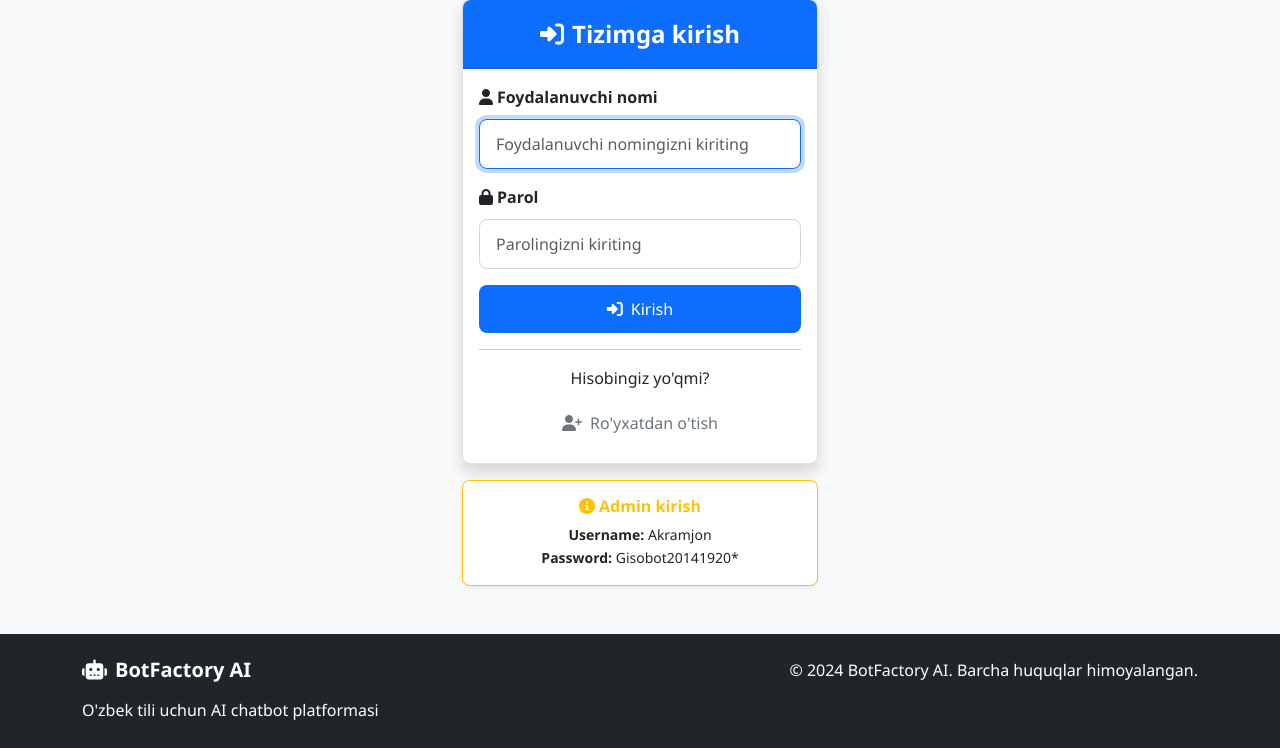
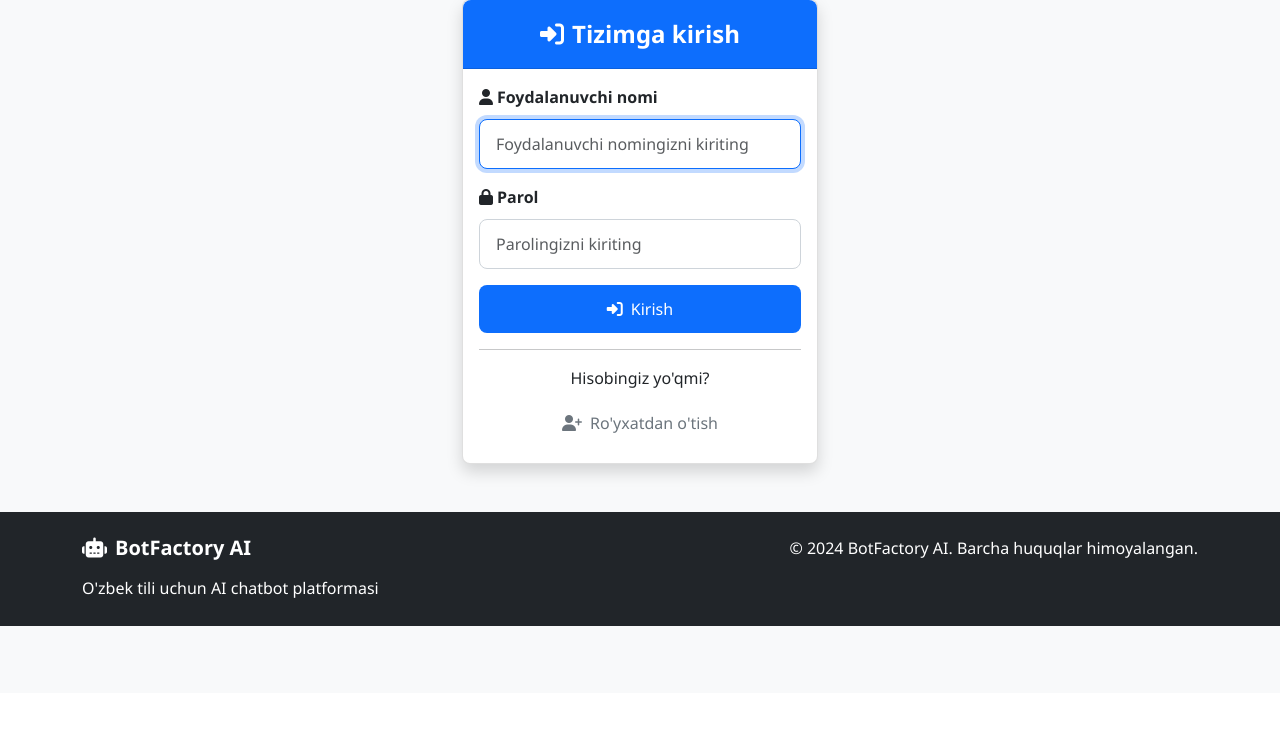
Before and after one commit to listdata001-collab/ChatbotFactory, a Flask app: page /auth/login in a window 1280 px wide. Shown: the part 107-855 px from the top of the page. After the commit the page ends 733 px from the top, so only its background shows below. Run offline with Flask 3, Linux system fonts and the light colour scheme; some libraries are stand-ins or nearby versions.

Commit message:
Remove demo credentials from login page
Remove the hardcoded admin username and password from the login template (templates/login.html).

Replit-Commit-Author: Agent
Replit-Commit-Session-Id: 83016cc9-2e36-4b39-b9e2-88295504f3b0
Replit-Commit-Checkpoint-Type: full_checkpoint
Replit-Commit-Screenshot-Url: https://storage.googleapis.com/screenshot-production-us-central1/7afe3c9b-1f88-4adb-8319-e7f343eee09d/83016cc9-2e36-4b39-b9e2-88295504f3b0/5WXAwEY

```diff
--- a/templates/login.html
+++ b/templates/login.html
@@ -46,19 +46,6 @@
                 </div>
             </div>
         </div>
-
-        <!-- Demo credentials for admin -->
-        <div class="card mt-3 border-warning">
-            <div class="card-body text-center">
-                <h6 class="card-title text-warning">
-                    <i class="fas fa-info-circle me-1"></i>Admin kirish
-                </h6>
-                <p class="card-text small">
-                    <strong>Username:</strong> Akramjon<br>
-                    <strong>Password:</strong> Gisobot20141920*
-                </p>
-            </div>
-        </div>
     </div>
 </div>
 {% endblock %}
```
Also changed, not shown: attached_assets/image_1756755233588.png (added).
